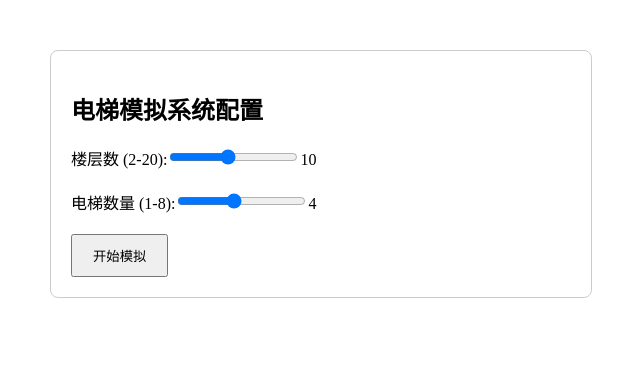
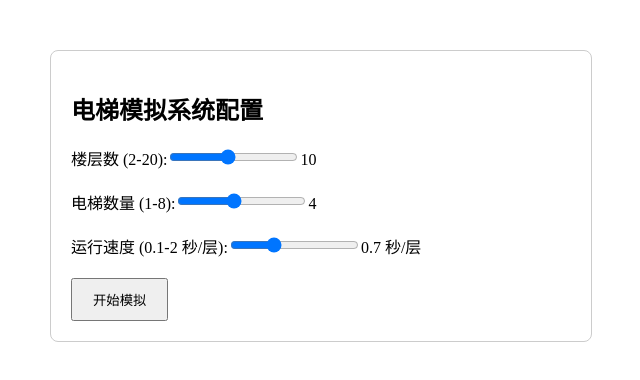
Before and after one commit to gfjdh/elevator-simulator, a React (Vite) app: page / in a window 1280 px wide. Shown: the top 380 px of the page, without its empty margins (319-959 px from the left). Built offline with nearby package versions, Linux system fonts and the light colour scheme.

Commit message:
新增电梯运行速度配置，更新初始化逻辑以支持速度参数

```diff
--- a/src/components/StartScreen.tsx
+++ b/src/components/StartScreen.tsx
@@ -1,9 +1,11 @@
+// StartScreen.tsx
 import { useState } from 'react'
 import { useStore } from '../stores/useStore'
 
 const StartScreen = () => {
   const [floors, setFloors] = useState(10)
   const [elevators, setElevators] = useState(4)
+  const [speed, setSpeed] = useState(0.7) // 添加速度状态
   const initialize = useStore(state => state.initializeConfig)
 
   return (
@@ -15,6 +17,8 @@ const StartScreen = () => {
       borderRadius: '8px'
     }}>
       <h2>电梯模拟系统配置</h2>
+
+      {/* 楼层配置 */}
       <div style={{ margin: '20px 0' }}>
         <label>
           楼层数 (2-20):
@@ -28,6 +32,8 @@ const StartScreen = () => {
           {floors}
         </label>
       </div>
+
+      {/* 电梯数量配置 */}
       <div style={{ margin: '20px 0' }}>
         <label>
           电梯数量 (1-8):
@@ -41,8 +47,25 @@ const StartScreen = () => {
           {elevators}
         </label>
       </div>
+
+      {/* 新增速度配置 */}
+      <div style={{ margin: '20px 0' }}>
+        <label>
+          运行速度 (0.1-2 秒/层):
+          <input
+            type="range"
+            min="0.1"
+            max="2"
+            step="0.1"
+            value={speed}
+            onChange={e => setSpeed(Number(e.target.value))}
+          />
+          {speed} 秒/层
+        </label>
+      </div>
+
       <button
-        onClick={() => initialize(floors, elevators)}
+        onClick={() => initialize(floors, elevators, speed)}
         style={{ padding: '10px 20px' }}
       >
         开始模拟
--- a/src/stores/useStore.ts
+++ b/src/stores/useStore.ts
@@ -7,7 +7,7 @@ interface StoreState {
   requests: ElevatorRequest[]
   config: BuildingConfig
   initialized: boolean
-  initializeConfig: (floors: number, elevators: number) => void
+  initializeConfig: (floors: number, elevators: number, movementSpeed: number) => void
   addRequest: (request: ElevatorRequest) => void
   updateElevator: (id: number, update: Partial<ElevatorState>) => void
   processMovement: () => void
@@ -101,12 +101,12 @@ export const useStore = create<StoreState>((set) => ({
       return { elevators: newElevators };
     });
   },
-  initializeConfig: (floors, elevators) => set({
+  initializeConfig: (floors, elevators, Speed) => set({
     config: {
       floors,
       elevators,
       floorHeight: 73, // px
-      movementSpeed: 0.7
+      movementSpeed: Speed
     },
     elevators: Array.from({ length: elevators }, (_, i) => ({
       id: i,
```
